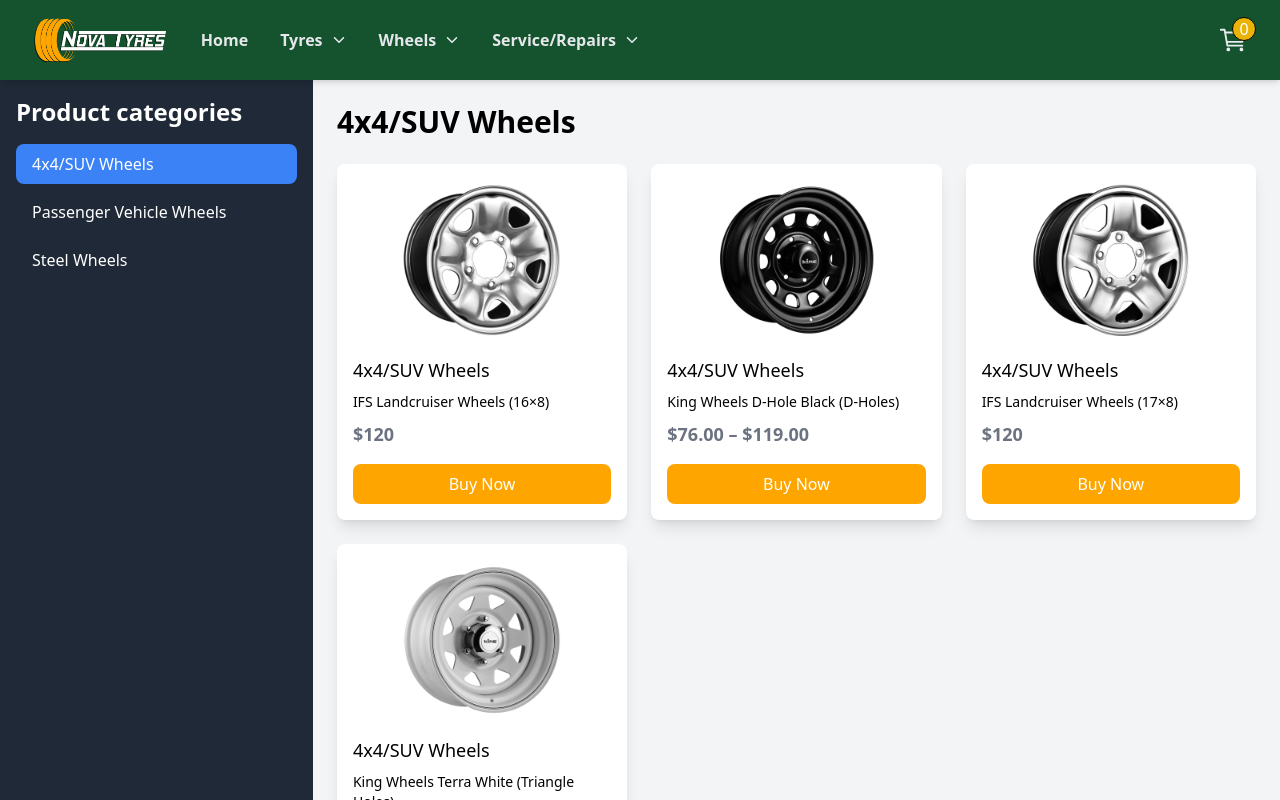
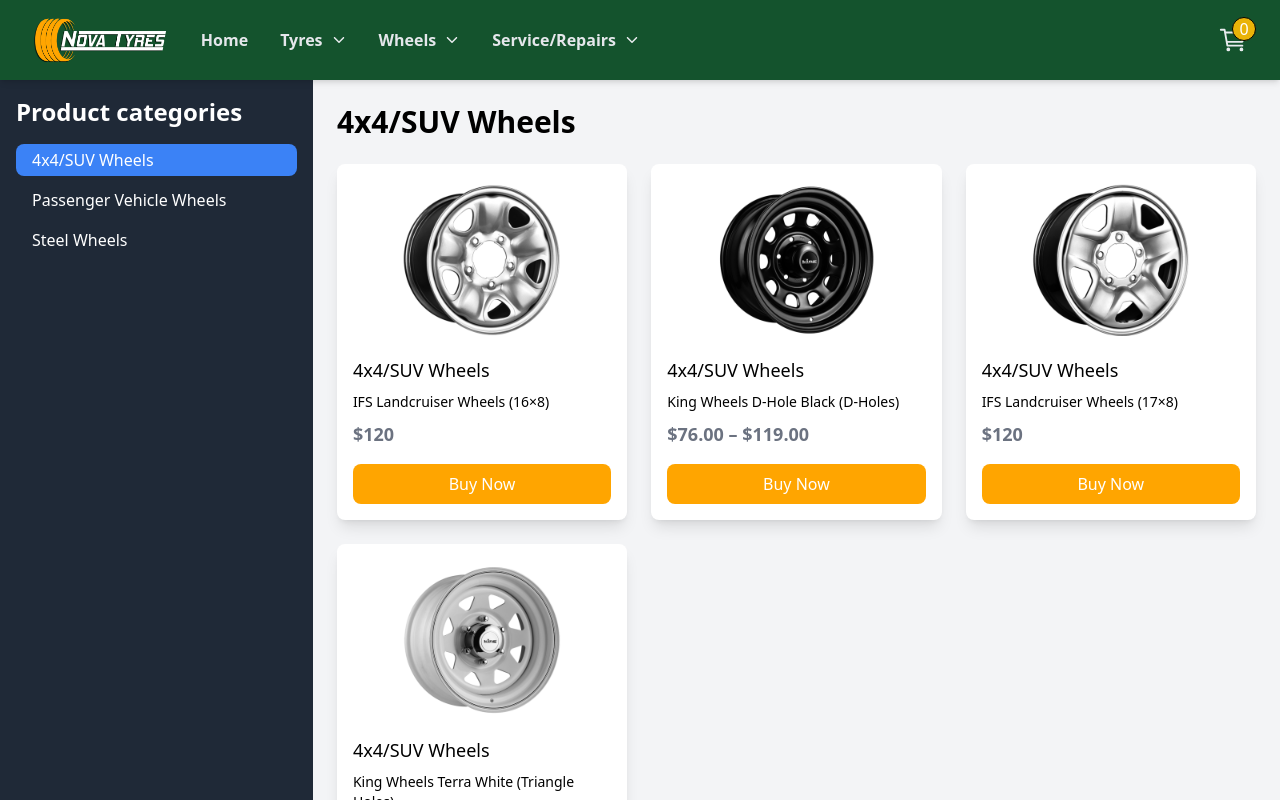
Before and after one commit to Ajay-Bankar/tyroola-web-app, a React (Vite) app: page /wheels in a window 1280 px wide. Shown: the top 800 px of the page. Built offline with nearby package versions, Linux system fonts and the light colour scheme; the HTML template or start-up script is replaced by a standard one.

Commit message:
new changes push

```diff
--- a/src/pages/tyres.jsx
+++ b/src/pages/tyres.jsx
@@ -56,11 +56,11 @@
       {/* Sidebar */}
       <aside className={`${isSmallScreen ? 'w-full' : 'w-80 min-h-screen'} bg-gray-800 text-white p-4`}>
         <h2 className="text-2xl font-bold mb-4">Product categories</h2>
-        <ul className={`${isSmallScreen ? 'flex flex-row overflow-x-auto gap-2' : 'flex flex-col gap-2'} scrollbar-hide`}>
+        <ul className={`${isSmallScreen ? 'flex flex-row overflow-x-auto gap-2 whitespace-nowrap' : 'flex flex-col gap-2'} scrollbar-hide`}>
           {tyreTypes.map((tyre) => (
             <li
               key={tyre.id}
-              className={`cursor-pointer py-2 px-4 rounded-lg ${selectedTyreType === tyre.id ? "bg-blue-500" : "hover:bg-gray-700"}`}
+              className={`cursor-pointer py-1 px-4 rounded-lg  ${selectedTyreType === tyre.id ? "bg-blue-500" : "hover:bg-gray-700"}`}
               onClick={() => setSelectedTyreType(tyre.id)}
             >
               {tyre.name}
--- a/src/pages/wheels.jsx
+++ b/src/pages/wheels.jsx
@@ -39,11 +39,11 @@
       {/* Sidebar */}
       <aside className={`${isSmallScreen ? 'w-full' : 'w-80 min-h-screen'} bg-gray-800 text-white p-4`}>
         <h2 className="text-2xl font-bold mb-4">Product categories</h2>
-        <ul className={`${isSmallScreen ? 'flex flex-row overflow-x-auto gap-2' : 'flex flex-col gap-2'} scrollbar-hide`}>
+        <ul className={`${isSmallScreen ? 'flex flex-row overflow-x-auto gap-2 whitespace-nowrap' : 'flex flex-col gap-2'} scrollbar-hide`}>
           {wheelTypes.map((wheel) => (
             <li
               key={wheel.id}
-              className={`cursor-pointer py-2 px-4 rounded-lg ${selectedTyreType === wheel.id ? "bg-blue-500" : "hover:bg-gray-700"}`}
+              className={`cursor-pointer py-1 px-4 rounded-lg ${selectedTyreType === wheel.id ? "bg-blue-500" : "hover:bg-gray-700"}`}
               onClick={() => setSelectedTyreType(wheel.id)}
             >
               {wheel.name}
```
